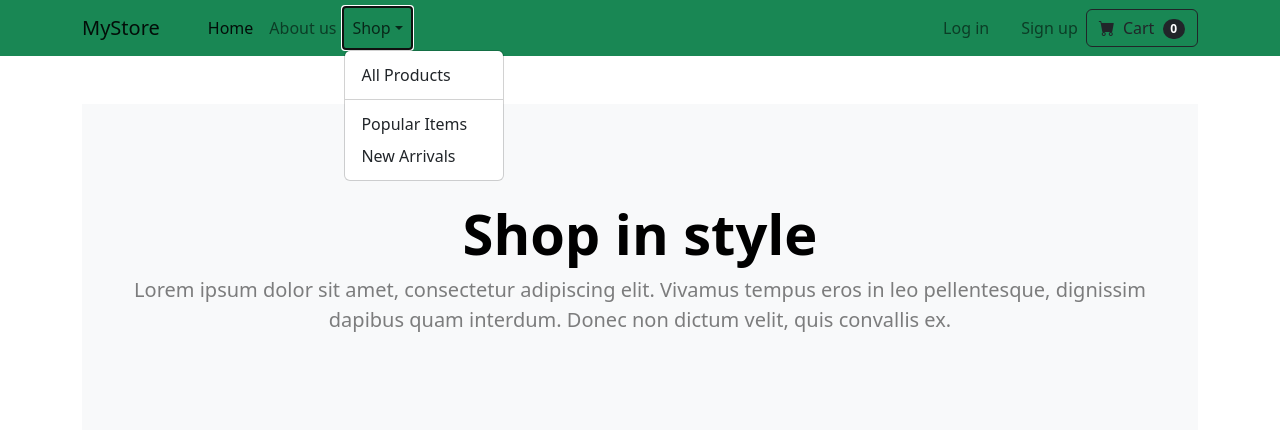
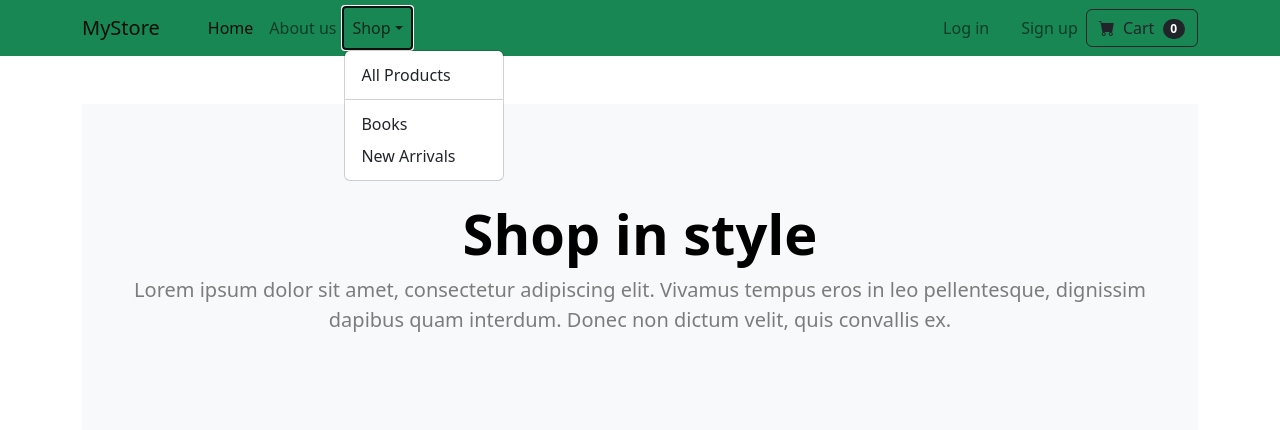
Before and after one commit to julkiea/Django-ecommerce-app, a Django app: page / in a window 1280 px wide, after a click on "Shop". Shown: the top 430 px of the page. Run offline with Django 5.2, Linux system fonts and the light colour scheme; data that the repository does not hold is empty; some libraries are stand-ins or nearby versions.

Commit message:
Add a link to category page

```diff
--- a/website/templates/navbar.html
+++ b/website/templates/navbar.html
@@ -9,9 +9,9 @@
                 <li class="nav-item dropdown">
                     <a class="nav-link dropdown-toggle" id="navbarDropdown" href="#" role="button" data-bs-toggle="dropdown" aria-expanded="false">Shop</a>
                     <ul class="dropdown-menu" aria-labelledby="navbarDropdown">
-                        <li><a class="dropdown-item" href="#!">All Products</a></li>
+                        <li><a class="dropdown-item" href="{% url 'home' %}">All Products</a></li>
                         <li><hr class="dropdown-divider" /></li>
-                        <li><a class="dropdown-item" href="#!">Popular Items</a></li>
+                        <li><a class="dropdown-item" href="{% url 'category' 'book' %}">Books</a></li>
                         <li><a class="dropdown-item" href="#!">New Arrivals</a></li>
                     </ul>
                 </li>
```
